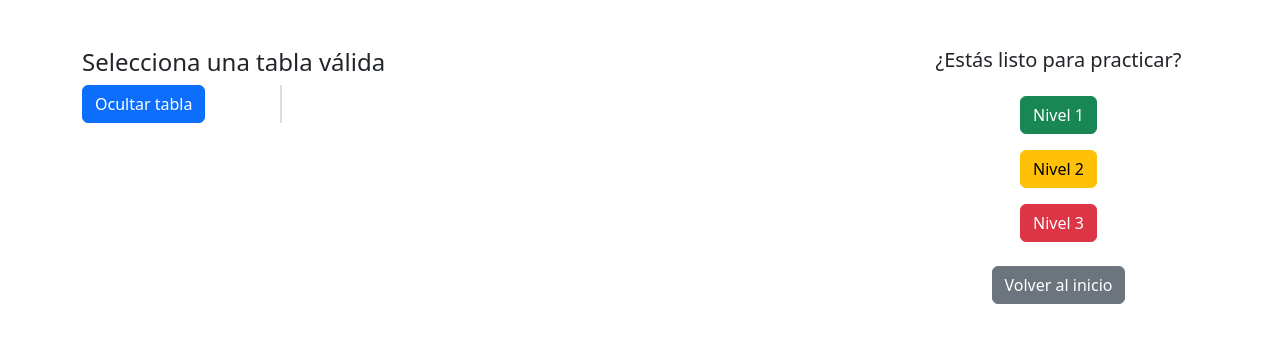
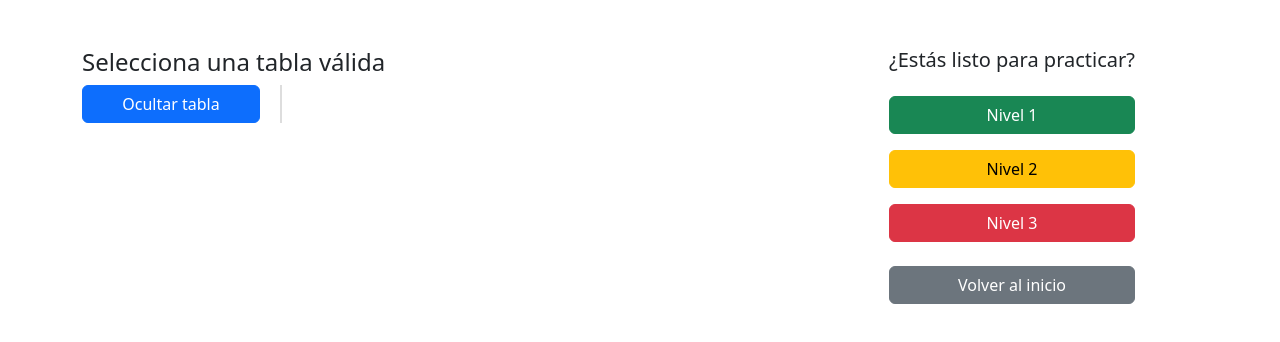
Before and after one commit to afuhr/somoscuarto, a plain HTML site: page multiplicaciones.html in a window 1280 px wide. Drawn offline with nearby package versions, Linux system fonts and the light colour scheme.

Commit message:
Subo multiplicaciones

```diff
--- a/multiplicaciones.html
+++ b/multiplicaciones.html
@@ -17,6 +17,17 @@
 
         .tabla-container {
             display: flex;
+            flex-wrap: wrap; /* Esto hace que las columnas se ajusten en pantallas pequeñas */
+        }
+
+            .tabla-container > div {
+                flex: 1 1 100%; /* Hace que cada columna ocupe el 100% del ancho en pantallas pequeñas */
+            }
+
+        @media (min-width: 768px) {
+            .tabla-container > div {
+                flex: 1 1 30%; /* En pantallas medianas y grandes, las columnas ocupan un 30% */
+            }
         }
     </style>
 </head>
@@ -28,7 +39,7 @@
                 <h4 id="tablaTitle"></h4>
                 <div id="tabla">
                     <div id="tablaContent"></div>
-                    <button class="btn btn-primary" id="toggle" onclick="toggleTabla()">Ocultar tabla</button>
+                    <button class="btn btn-primary w-100" id="toggle" onclick="toggleTabla()">Ocultar tabla</button>
                 </div>
             </div>
 
@@ -41,17 +52,16 @@
                 <!-- Desafíos -->
                 <div class="text-center">
                     <h5>¿Estás listo para practicar?</h5>
-                    <button class="btn btn-success mt-3" onclick="iniciarDesafioSimple()">Nivel 1</button><br>
-                    <button class="btn btn-warning mt-3" onclick="iniciarDesafioIntermedio()">Nivel 2</button><br>
-                    <button class="btn btn-danger mt-3" onclick="iniciarDesafioCrack()">Nivel 3</button>
+                    <button class="btn btn-success w-100 mt-3" onclick="iniciarDesafioSimple()">Nivel 1</button><br>
+                    <button class="btn btn-warning w-100 mt-3" onclick="iniciarDesafioIntermedio()">Nivel 2</button><br>
+                    <button class="btn btn-danger w-100 mt-3" onclick="iniciarDesafioCrack()">Nivel 3</button>
                     <br />
                     <!-- Volver a la página principal -->
-                    <a href="index.html" class="btn btn-secondary mt-4">Volver al inicio</a>
+                    <a href="index.html" class="btn btn-secondary w-100 mt-4">Volver al inicio</a>
                 </div>
             </div>
 
         </div>
-
     </div>
 
     <script type="text/javascript" src="js/multiplicaciones.js"></script>
```
